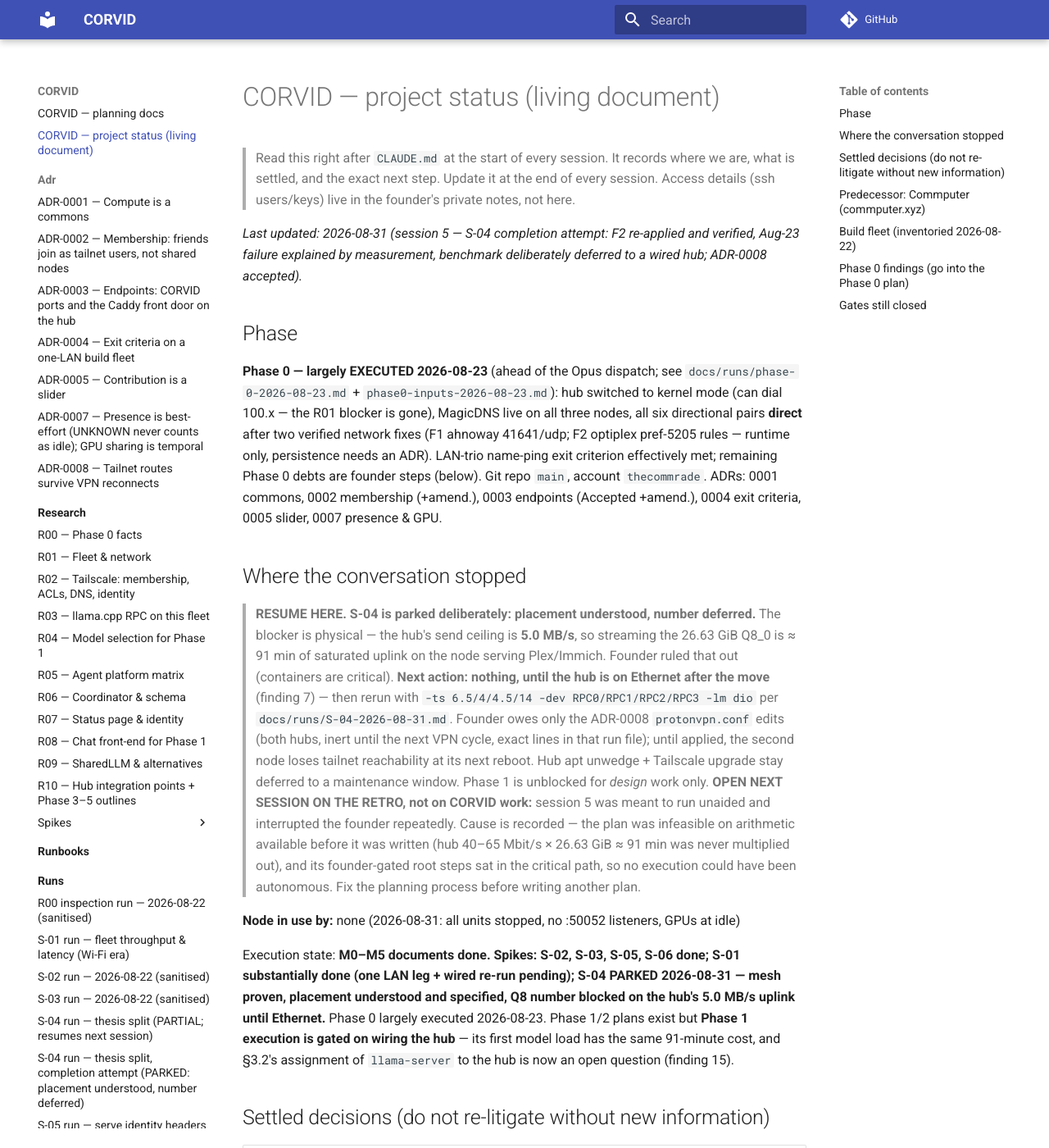
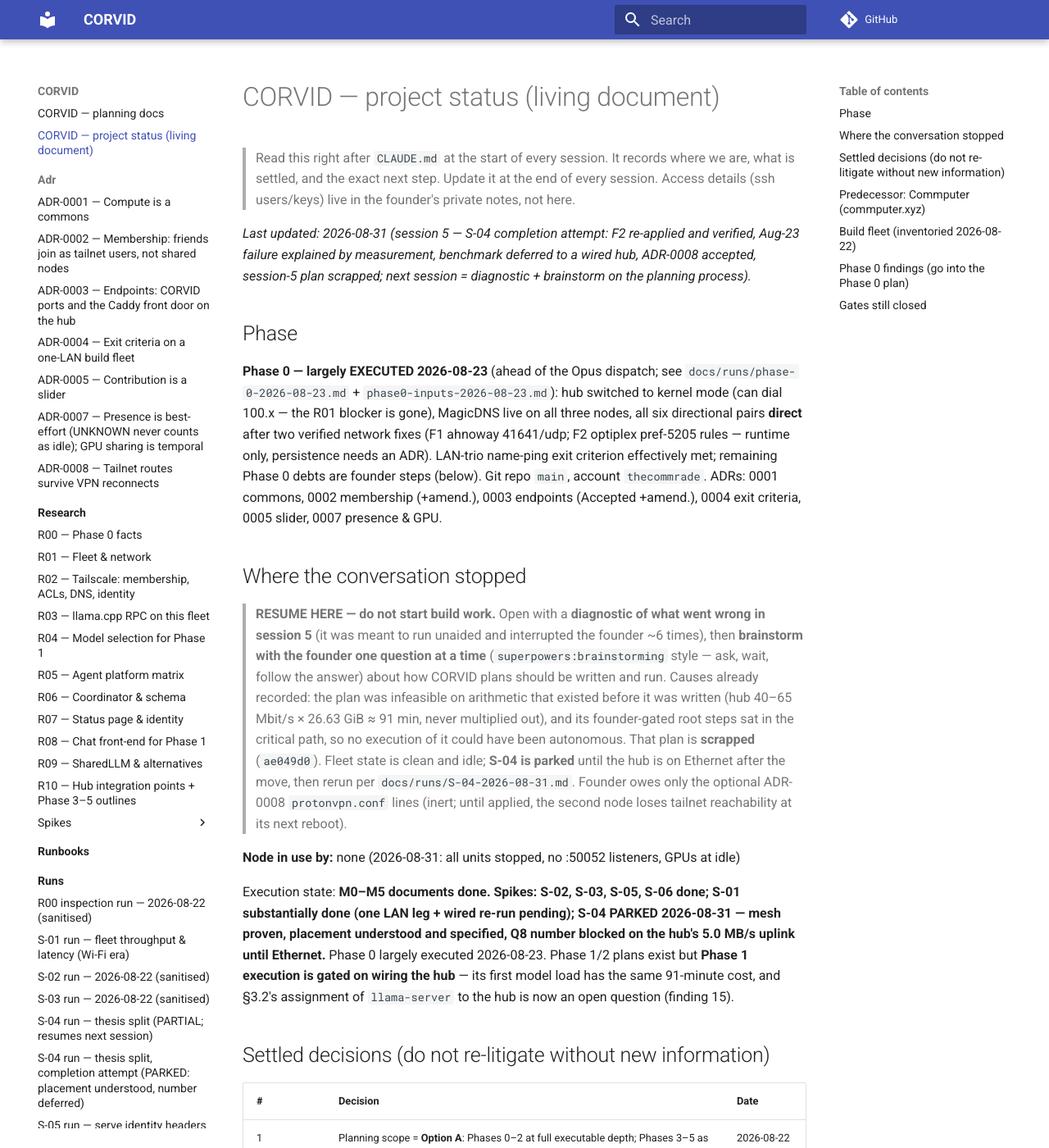
Before and after one commit to thecommrade/corvid, an MkDocs documentation site: the page built from docs/status.md, in a window 1280 px wide and 1400 px high. Shown: the whole window at 82% size. Built offline with MkDocs 1.6.1 and Material for MkDocs 9.7.7, drawn with Linux system fonts in a browser that asks for light colours; comment, search, counter and statistics services are not loaded.

Commit message:
docs(status): next session = session-5 diagnostic + brainstorm on how plans get written
RESUME now leads with the process problem rather than the build state, and
names the brainstorming style the founder asked for (one question at a time).

Co-Authored-By: Claude Fable 5 <noreply@anthropic.com>
Claude-Session: https://claude.ai/code/session_01PLUYxUT5TiQ4AMJ7T7Nkrj

```diff
--- a/docs/status.md
+++ b/docs/status.md
@@ -4,7 +4,7 @@
 > what is settled, and the exact next step. Update it at the end of every session.
 > Access details (ssh users/keys) live in the founder's private notes, not here.
 
-_Last updated: 2026-08-31 (session 5 — S-04 completion attempt: F2 re-applied and verified, Aug-23 failure explained by measurement, benchmark deliberately deferred to a wired hub; ADR-0008 accepted)._
+_Last updated: 2026-08-31 (session 5 — S-04 completion attempt: F2 re-applied and verified, Aug-23 failure explained by measurement, benchmark deferred to a wired hub, ADR-0008 accepted, session-5 plan scrapped; next session = diagnostic + brainstorm on the planning process)._
 
 ## Phase
 
@@ -19,20 +19,17 @@ exit criterion effectively met; remaining Phase 0 debts are founder steps (below
 
 ## Where the conversation stopped
 
-> **RESUME HERE.** **S-04 is parked deliberately: placement understood, number deferred.**
-> The blocker is physical — the hub's send ceiling is **5.0 MB/s**, so streaming the 26.63 GiB
-> Q8_0 is ≈ 91 min of saturated uplink on the node serving Plex/Immich. Founder ruled that out
-> (containers are critical). **Next action: nothing, until the hub is on Ethernet after the
-> move** (finding 7) — then rerun with `-ts 6.5/4/4.5/14 -dev RPC0/RPC1/RPC2/RPC3 -lm dio`
-> per `docs/runs/S-04-2026-08-31.md`. Founder owes only the ADR-0008 `protonvpn.conf` edits
-> (both hubs, inert until the next VPN cycle, exact lines in that run file); until applied,
-> the second node loses tailnet reachability at its next reboot. Hub apt unwedge + Tailscale
-> upgrade stay deferred to a maintenance window. Phase 1 is unblocked for *design* work only.
-> **OPEN NEXT SESSION ON THE RETRO, not on CORVID work:** session 5 was meant to run unaided
-> and interrupted the founder repeatedly. Cause is recorded — the plan was infeasible on
-> arithmetic available before it was written (hub 40–65 Mbit/s × 26.63 GiB ≈ 91 min was never
-> multiplied out), and its founder-gated root steps sat in the critical path, so no execution
-> could have been autonomous. Fix the planning process before writing another plan.
+> **RESUME HERE — do not start build work.** Open with a **diagnostic of what went wrong in
+> session 5** (it was meant to run unaided and interrupted the founder ~6 times), then
+> **brainstorm with the founder one question at a time** (`superpowers:brainstorming` style —
+> ask, wait, follow the answer) about how CORVID plans should be written and run. Causes
+> already recorded: the plan was infeasible on arithmetic that existed before it was written
+> (hub 40–65 Mbit/s × 26.63 GiB ≈ 91 min, never multiplied out), and its founder-gated root
+> steps sat in the critical path, so no execution of it could have been autonomous. That plan
+> is **scrapped** (`ae049d0`). Fleet state is clean and idle; **S-04 is parked** until the hub
+> is on Ethernet after the move, then rerun per `docs/runs/S-04-2026-08-31.md`. Founder owes
+> only the optional ADR-0008 `protonvpn.conf` lines (inert; until applied, the second node
+> loses tailnet reachability at its next reboot).
 
 **Node in use by:** none (2026-08-31: all units stopped, no :50052 listeners, GPUs at idle)
 
```
